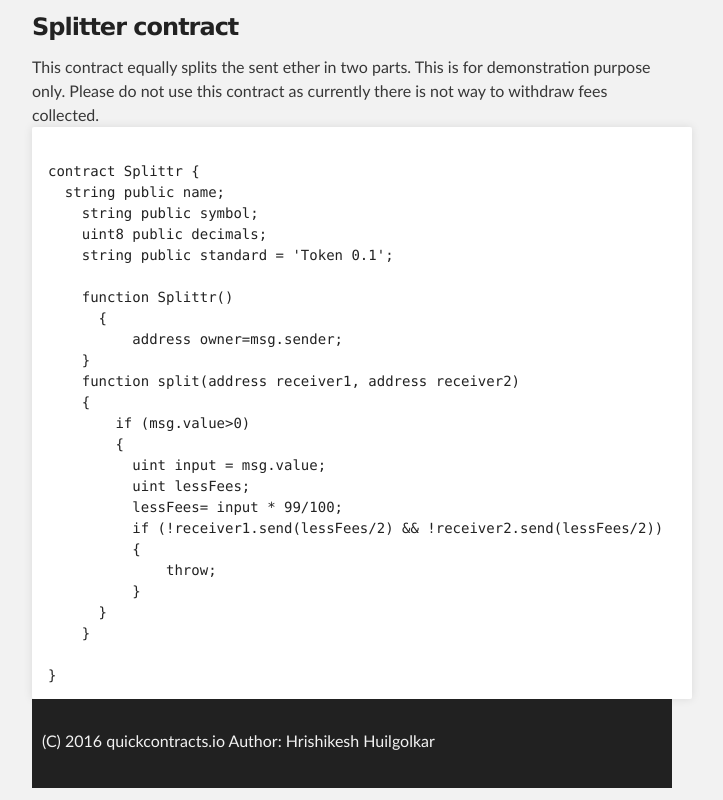
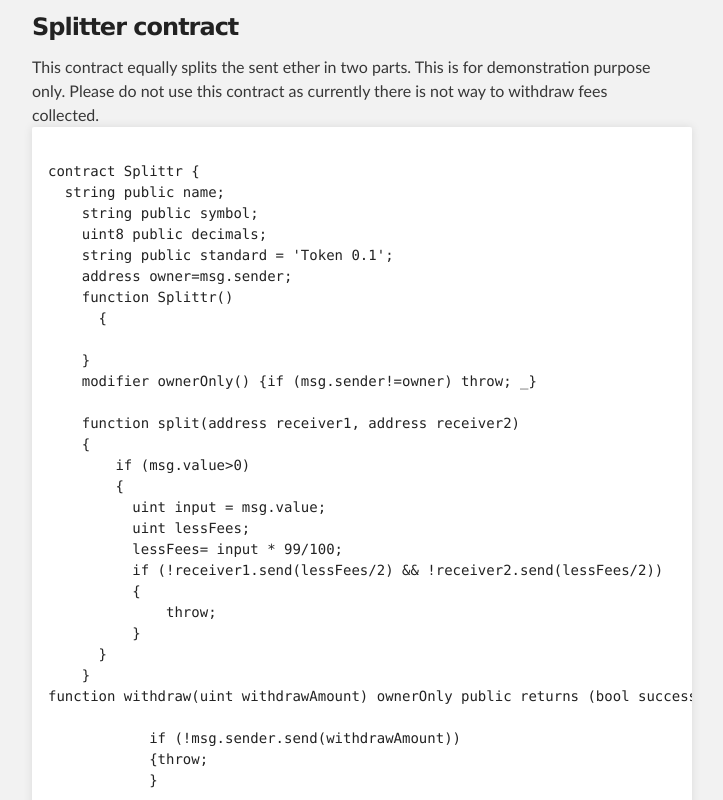
Before and after one commit to hrishikeshio/hrishikeshio.github.com, a plain HTML site: page index.html in a window 1280 px wide. Shown: the part 360-1160 px from the top of the page, without its empty margins (288-1011 px from the left). Drawn offline with Linux system fonts and the light colour scheme.

Commit message:
added withdraw

```diff
--- a/index.html
+++ b/index.html
@@ -39,11 +39,13 @@ contract Splittr {
     string public symbol;
     uint8 public decimals;
     string public standard = 'Token 0.1';
-
+    address owner=msg.sender;
     function Splittr()
       {
-          address owner=msg.sender;
+
     }
+    modifier ownerOnly() {if (msg.sender!=owner) throw; _}
+
     function split(address receiver1, address receiver2)
     {
         if (msg.value>0)
@@ -57,6 +59,14 @@ contract Splittr {
           }
       }
     }
+function withdraw(uint withdrawAmount) ownerOnly public returns (bool success) {
+
+            if (!msg.sender.send(withdrawAmount))
+            {throw;
+            }
+
+        }
+
 
 }
 </code></pre>
```
